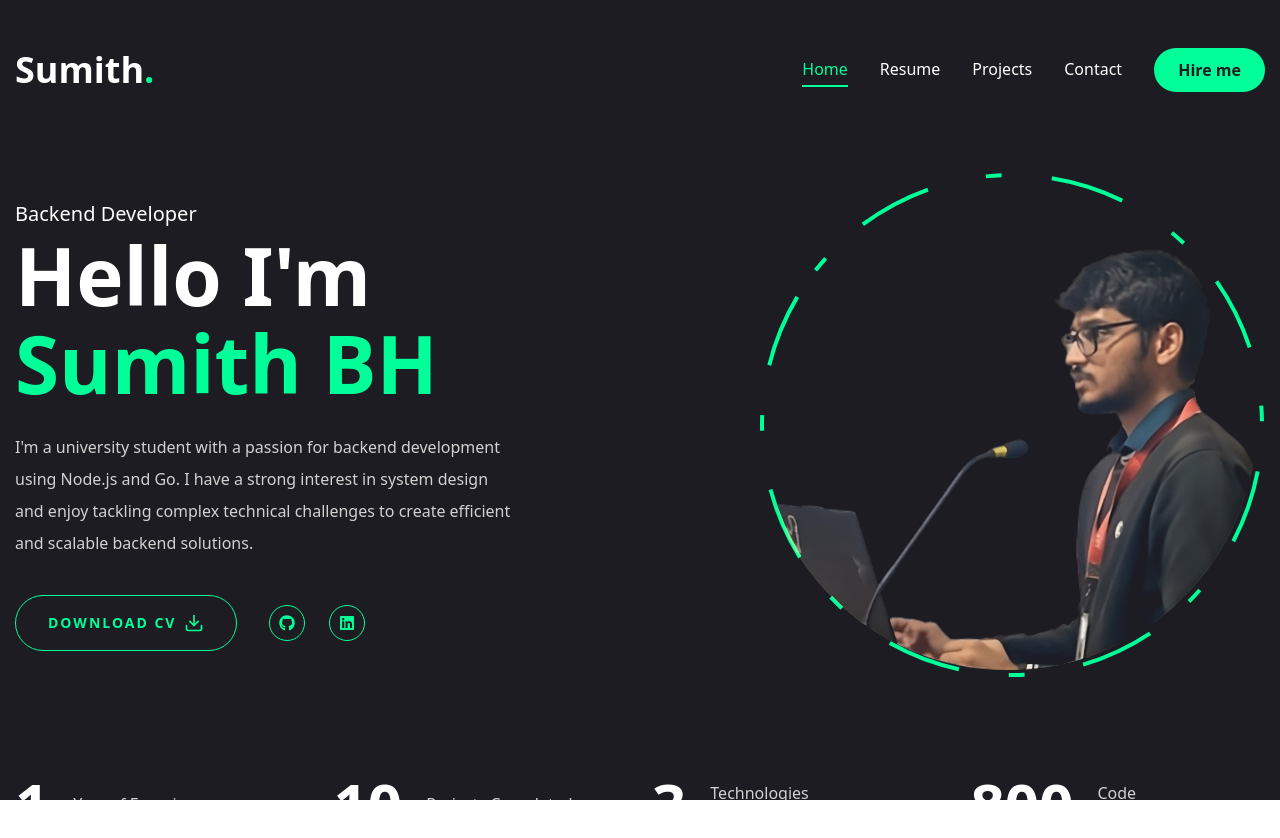
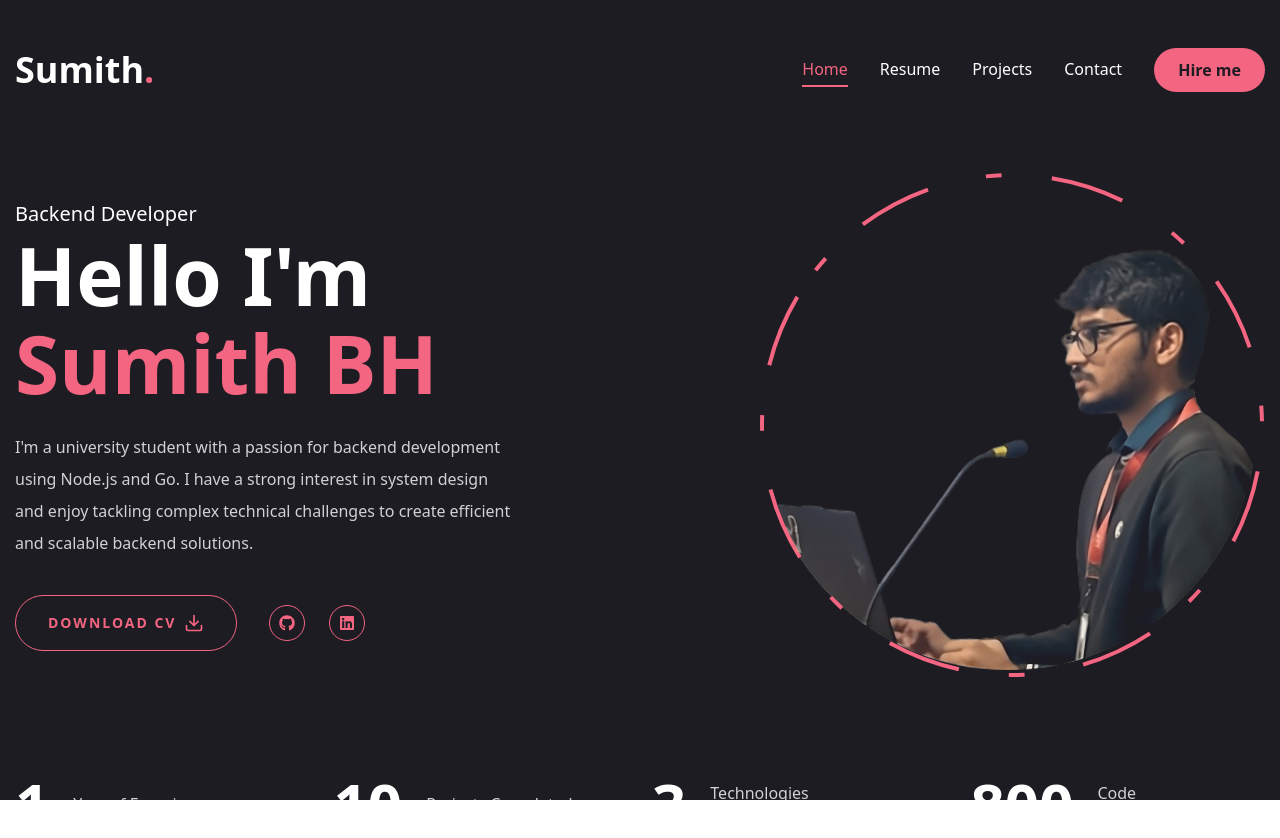
Before and after one commit to Vector-ops/portfoliov3, a Next.js app: page / in a window 1280 px wide. Shown: the top 838 px of the page. Built offline with nearby package versions, Linux system fonts and the light colour scheme.

Commit message:
refactor: add new projects and change theme

```diff
--- a/components/Photo.jsx
+++ b/components/Photo.jsx
@@ -45,7 +45,7 @@ const Photo = () => {
 						cx="253"
 						cy="253"
 						r="250"
-						stroke="#00ff99"
+						stroke="#F46581ff"
 						strokeWidth="4"
 						strokeLinejoin="round"
 						initial={{
--- a/data/index.js
+++ b/data/index.js
@@ -191,28 +191,28 @@ export const skills = {
 		"I have experience working with a variety of technologies and languages. Here are some of the skills:",
 	skillList: [
 		{
-			icon: <FaHtml5 />,
-			name: "HTML",
-		},
-		{
-			icon: <FaCss3 />,
-			name: "CSS",
-		},
-		{
-			icon: <FaJs />,
-			name: "JavaScript",
-		},
-		{
-			icon: <FaReact />,
-			name: "React",
+			icon: <FaGolang />,
+			name: "Golang",
 		},
 		{
 			icon: <FaNodeJs />,
 			name: "Node.js",
 		},
 		{
-			icon: <FaGolang />,
-			name: "Golang",
+			icon: <SiExpress />,
+			name: "Express",
+		},
+		{
+			icon: <FaDocker />,
+			name: "Docker",
+		},
+		{
+			icon: <BiLogoPostgresql />,
+			name: "PostgreSQL",
+		},
+		{
+			icon: <FaReact />,
+			name: "React",
 		},
 		{
 			icon: <FaJava />,
@@ -221,10 +221,6 @@ export const skills = {
 		{
 			icon: <SiCplusplus />,
 			name: "C++",
-		},
-		{
-			icon: <SiExpress />,
-			name: "Express",
 		},
 		{
 			icon: <SiGnubash />,
@@ -243,12 +239,16 @@ export const skills = {
 			name: "Prisma",
 		},
 		{
-			icon: <BiLogoPostgresql />,
-			name: "PostgreSQL",
+			icon: <FaHtml5 />,
+			name: "HTML",
 		},
 		{
-			icon: <FaDocker />,
-			name: "Docker",
+			icon: <FaCss3 />,
+			name: "CSS",
+		},
+		{
+			icon: <FaJs />,
+			name: "JavaScript",
 		},
 	],
 };
@@ -324,24 +324,21 @@ export const projects = [
 
 	{
 		num: "04",
-		category: "frontend",
-		title: "Portfolio",
+		category: "Command Line",
+		title: "Mapil",
 		description:
-			"My personal portfolio website. The website is developed using Next.js 14, framer motion and tailwindcss",
+			"Mapil is a simple command line utility to store your passwords, API keys, bookmarks, TODO lists etc with a whole set of features making it easier to acces and manage the data. It provides quick access to your data and stores data locally on your PC which you can access anytime directly from the terminal. Mapil is continously getting new features and updates.",
 		stack: [
 			{
-				name: "Next.js",
+				name: "Golang",
 			},
 			{
-				name: "Tailwind CSS",
-			},
-			{
-				name: "Framer Motion",
+				name: "Terminal UI",
 			},
 		],
-		image: "/assets/projects/portfolio.png",
-		live: "https://portfolio-vectorops-projects.vercel.app/",
-		github: "https://github.com/Vector-ops/portfoliov3",
+		image: "/assets/projects/mapil.png",
+		live: "",
+		github: "https://github.com/Vector-ops/mapil",
 	},
 
 	{
--- a/tailwind.config.js
+++ b/tailwind.config.js
@@ -26,8 +26,8 @@ module.exports = {
 			colors: {
 				primary: "#1c1c22",
 				accent: {
-					DEFAULT: "#00ff99",
-					hover: "#00e187",
+					DEFAULT: "#F46581ff",
+					hover: "#F44B7B",
 				},
 			},
 			keyframes: {
```
Also changed, not shown: public/assets/projects/mapil.png (added).
